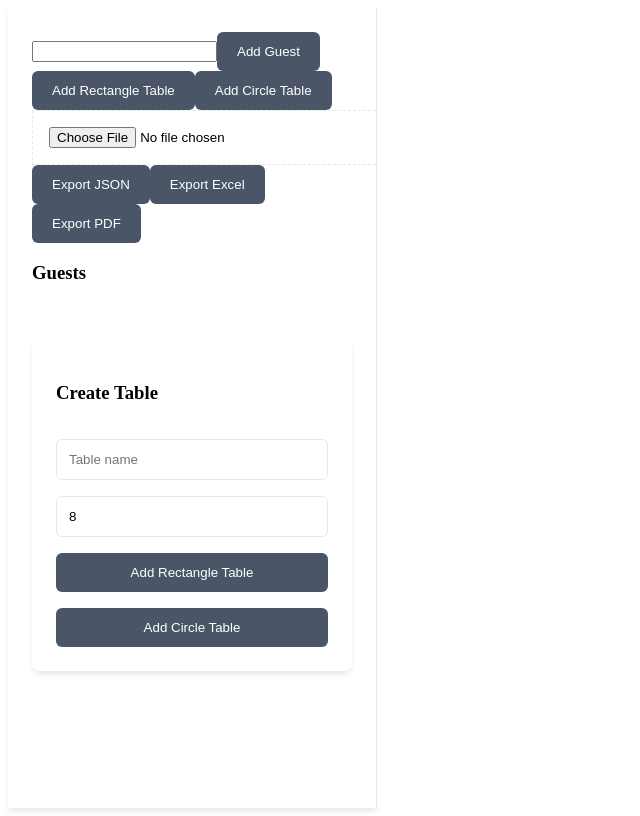
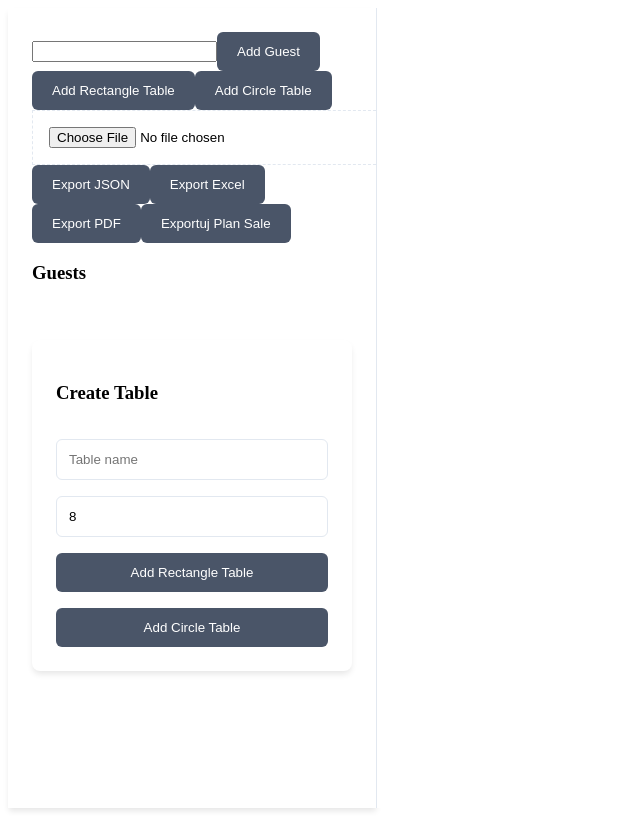
Before and after one commit to Adrian-Swifter/spisak-gostiju, a React (Vite) app: page / in a window 1280 px wide. Shown: the whole page, without its empty margins (0-640 px from the left). Built offline with nearby package versions, Linux system fonts and the light colour scheme.

Commit message:
add export sala button

```diff
--- a/src/App.tsx
+++ b/src/App.tsx
@@ -10,6 +10,7 @@ import GuestForm from "./components/guests/GuestForm";
 import GuestList from "./components/guests/GuestList";
 import TableComponent from "./components/TableComponent";
 import exportCanvasToPDF from "./utils/exportCanvasToPDF";
+
 const App = () => {
   const [newTableName, setNewTableName] = useState("");
   const [newChairCount, setNewChairCount] = useState(8);
@@ -136,6 +137,7 @@ const App = () => {
           <button onClick={exportData}>Export JSON</button>
           <button onClick={exportExcel}>Export Excel</button>
           <button onClick={exportPDF}>Export PDF</button>
+          <button onClick={exportCanvasToPDF}>Exportuj Plan Sale</button>
           <GuestList guests={guests} />
           <div className="table-creator">
             <h3>Create Table</h3>
```
